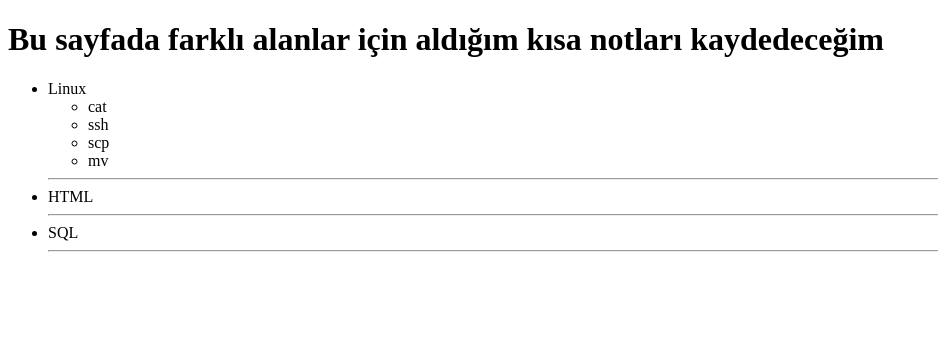
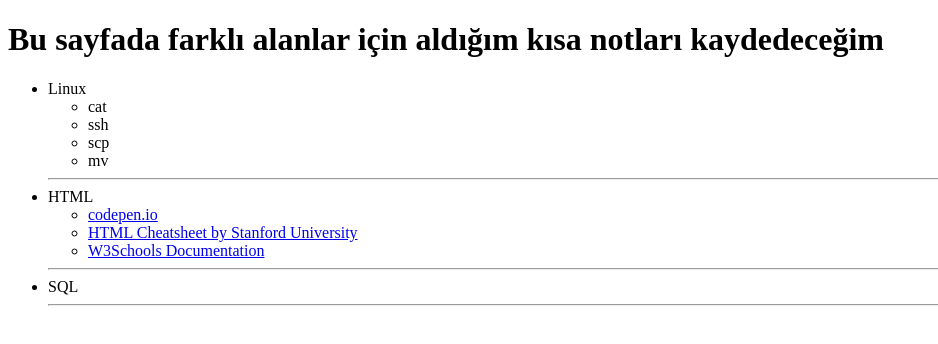
Before and after one commit to hakanakbullet/cv, a plain HTML site: page index.html in a window 1280 px wide. Shown: the whole page, without its empty margins (0-938 px from the left). Drawn offline with Linux system fonts and the light colour scheme.

Commit message:
Updated the HTML section

```diff
--- a/index.html
+++ b/index.html
@@ -18,6 +18,11 @@
             </ul>
         <hr>
         <li>HTML</li>
+        <ul>
+            <li><a href="https://codepen.io/">codepen.io</a></li>
+            <li><a href="https://web.stanford.edu/group/csp/cs21/htmlcheatsheet.pdf">HTML Cheatsheet by Stanford University</a></li>
+            <li><a href="https://www.w3schools.com/html/html_headings.asp">W3Schools Documentation</a></li>
+        </ul>
         <hr>
         <li>SQL</li>
         <hr>
```
